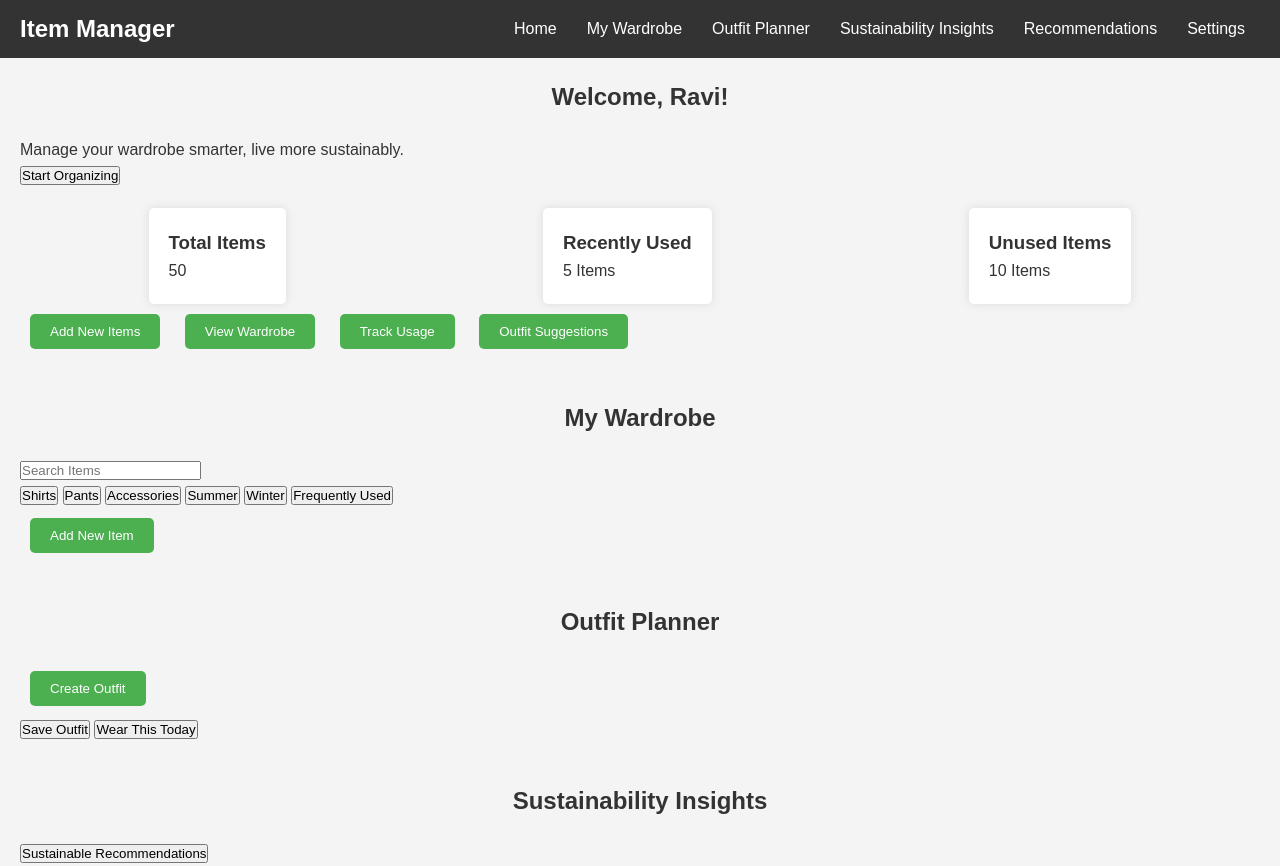
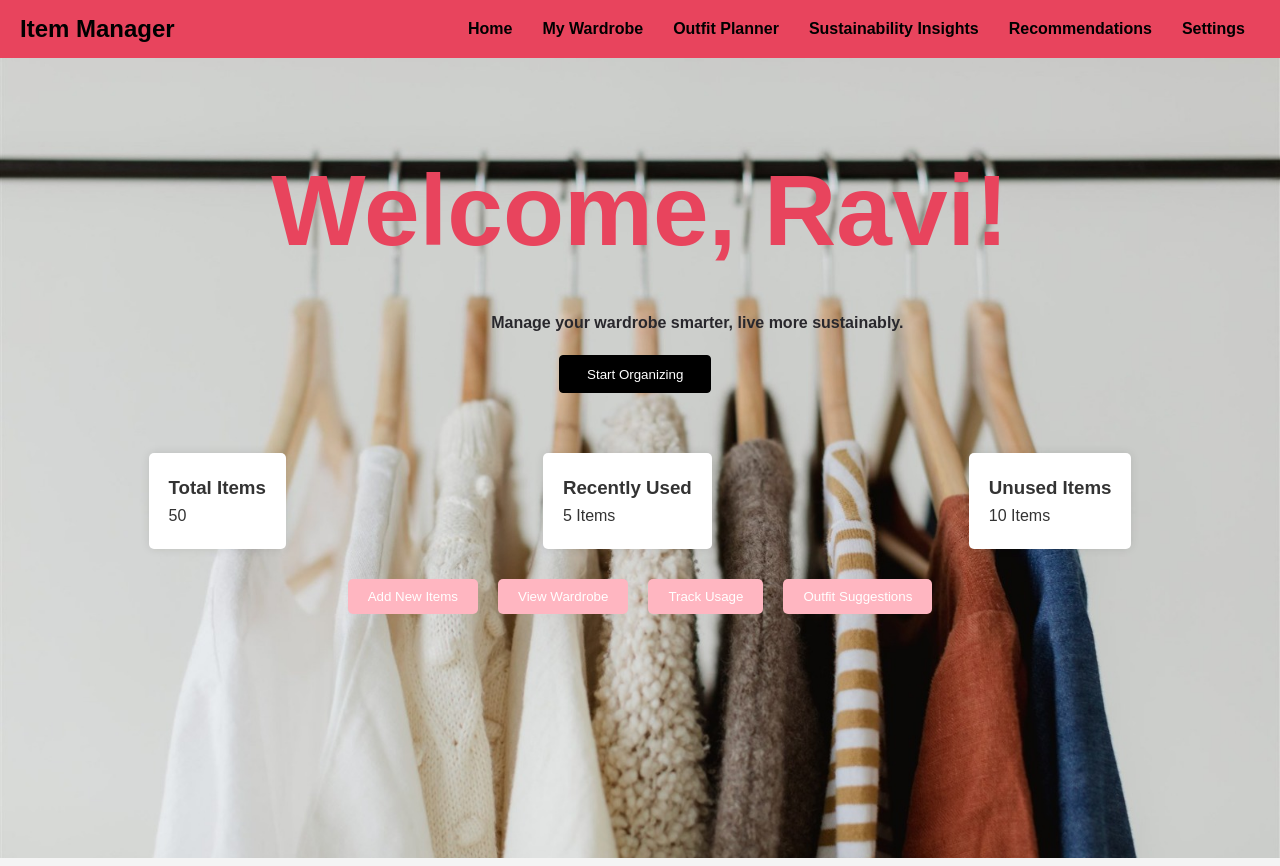
Before and after one commit to BnB-UVCE/BnB-Hackathon, a plain HTML site: page main.html in a window 1280 px wide. Shown: the top 866 px of the page. Drawn offline with Linux system fonts and the light colour scheme.

Commit message:
second commit

```diff
--- a/main.html
+++ b/main.html
@@ -5,11 +5,14 @@
   <meta name="viewport" content="width=device-width, initial-scale=1.0">
   <title>Personal Item Manager</title>
   <link rel="stylesheet" href="styles.css">
+  <link rel="preconnect" href="https://fonts.googleapis.com">
+  <link rel="preconnect" href="https://fonts.gstatic.com" crossorigin>
+  <link href="https://fonts.googleapis.com/css2?family=Roboto:wght@100;400;500;700&display=swap" rel="stylesheet">
 </head>
 <body>
 
   <!-- Header Section -->
-  <header>
+  <header id="head">
     <div class="logo">Item Manager</div>
     <div class="hamburger" onclick="toggleMenu()">
       <svg xmlns="http://www.w3.org/2000/svg" viewBox="0 0 24 24" width="24" height="24" color="#000000" fill="none">
@@ -32,9 +35,15 @@
 
   <!-- Home Page -->
   <section id="home">
+    <br>
+    <br>
+
     <h1>Welcome, Ravi!</h1>
-    <p>Manage your wardrobe smarter, live more sustainably.</p>
-    <button onclick="startOrganizing()">Start Organizing</button>
+
+
+
+    <p id="p1">Manage your wardrobe smarter, live more sustainably.</p>
+    <button id="start-organizing" onclick="startOrganizing()">Start Organizing</button>
 
     <!-- Overview Panel -->
     <div class="overview-panel">
@@ -42,7 +51,7 @@
         <h3>Total Items</h3>
         <p id="total-items">50</p>
       </div>
-      <div class="panel">
+      <div class="panel" id="pannel2">
         <h3>Recently Used</h3>
         <p id="recent-items">5 Items</p>
       </div>
@@ -54,10 +63,10 @@
 
     <!-- Quick Access Buttons -->
     <div class="quick-access">
-      <button onclick="addNewItem()">Add New Items</button>
-      <button onclick="viewWardrobe()">View Wardrobe</button>
-      <button onclick="trackUsage()">Track Usage</button>
-      <button onclick="getOutfitSuggestions()">Outfit Suggestions</button>
+      <button id="b1" onclick="addNewItem()">Add New Items</button>
+      <button id="b2" onclick="viewWardrobe()">View Wardrobe</button>
+      <button  id="b3" onclick="trackUsage()">Track Usage</button>
+      <button id="b4" onclick="getOutfitSuggestions()">Outfit Suggestions</button>
     </div>
   </section>
 
--- a/styles.css
+++ b/styles.css
@@ -3,6 +3,65 @@
     margin: 0;
     padding: 0;
     box-sizing: border-box;
+  }
+  h1{
+    font-size: 100px;
+    color:#e8445d;
+    font-weight: bold;
+    font-size: "Roboto";
+  }
+
+  #home{
+    height: 100vh;
+
+    width: 100vw;
+
+    background-image: url("home_img.jpg");
+    background-size: cover;
+    background-position: center;
+    background-repeat: no-repeat;
+
+  }
+  #p1{
+    padding-left: 38%;
+    color:#29282d;
+    font-weight: bold;
+  }
+
+    /* From Uiverse.io by aasisodiya */
+/* From Uiverse.io by satyamchaudharydev */
+/* inspired form gumroad website */
+button {
+  --bg: #000;
+  --hover-bg: pink;
+  --hover-text: #000;
+  color: #fff;
+  cursor: pointer;
+  border: 1px solid var(--bg);
+  border-radius: 4px;
+  padding: 0.8em 2em;
+  background: var(--bg);
+  transition: 0.2s;
+}
+
+button:hover {
+  color: var(--hover-text);
+  transform: translate(-0.25rem, -0.25rem);
+  background: var(--hover-bg);
+  box-shadow: 0.25rem 0.25rem var(--bg);
+}
+
+button:active {
+  transform: translate(0);
+  box-shadow: none;
+}
+
+  #start-organizing{
+    margin-left: 40%;
+    margin-top: 20px;
+  }
+  #start-organizing{
+    margin-left: 43.5%;
   }
 
   body {
@@ -10,14 +69,15 @@
     background-color: #f4f4f4;
     color: #333;
     line-height: 1.6;
+
   }
 
   header {
     display: flex;
     justify-content: space-between;
     align-items: center;
-    background: #333;
-    color: #fff;
+    background:#e8445d;
+    color: black;
     padding: 10px 20px;
   }
 
@@ -36,9 +96,15 @@
   }
 
   nav ul li a {
-    color: #fff;
+    color: black;
     text-decoration: none;
+    font-weight: bold;
   }
+
+  nav ul li a:hover {
+    color: white;
+    font-size: 1.2em;
+}
 
   /* Hamburger Menu Styles */
   .hamburger {
@@ -105,7 +171,8 @@
   .overview-panel {
     display: flex;
     justify-content: space-around;
-    margin-top: 20px;
+    margin-top: 60px;
+    margin-bottom: 20px;
   }
 
   .panel {
@@ -118,15 +185,22 @@
   .quick-access button, .add-item-btn, .outfit-creation button {
     margin: 10px;
     padding: 10px 20px;
-    background-color: #4CAF50;
+    background-color: lightpink;
     color: white;
     border: none;
     border-radius: 5px;
     cursor: pointer;
+
+
+
+  }
+  .quick-access{
+    display: flex;
+    justify-content: center;
   }
 
   .quick-access button:hover, .add-item-btn:hover, .outfit-creation button:hover {
-    background-color: #45a049;
+    background-color:pink;
   }
 
   footer {
@@ -135,3 +209,6 @@
     background: #333;
     color: white;
   }
+  #pannel2{
+    margin-left: 0%;
+  }
```
Also changed, not shown: home_img.jpg (added).
